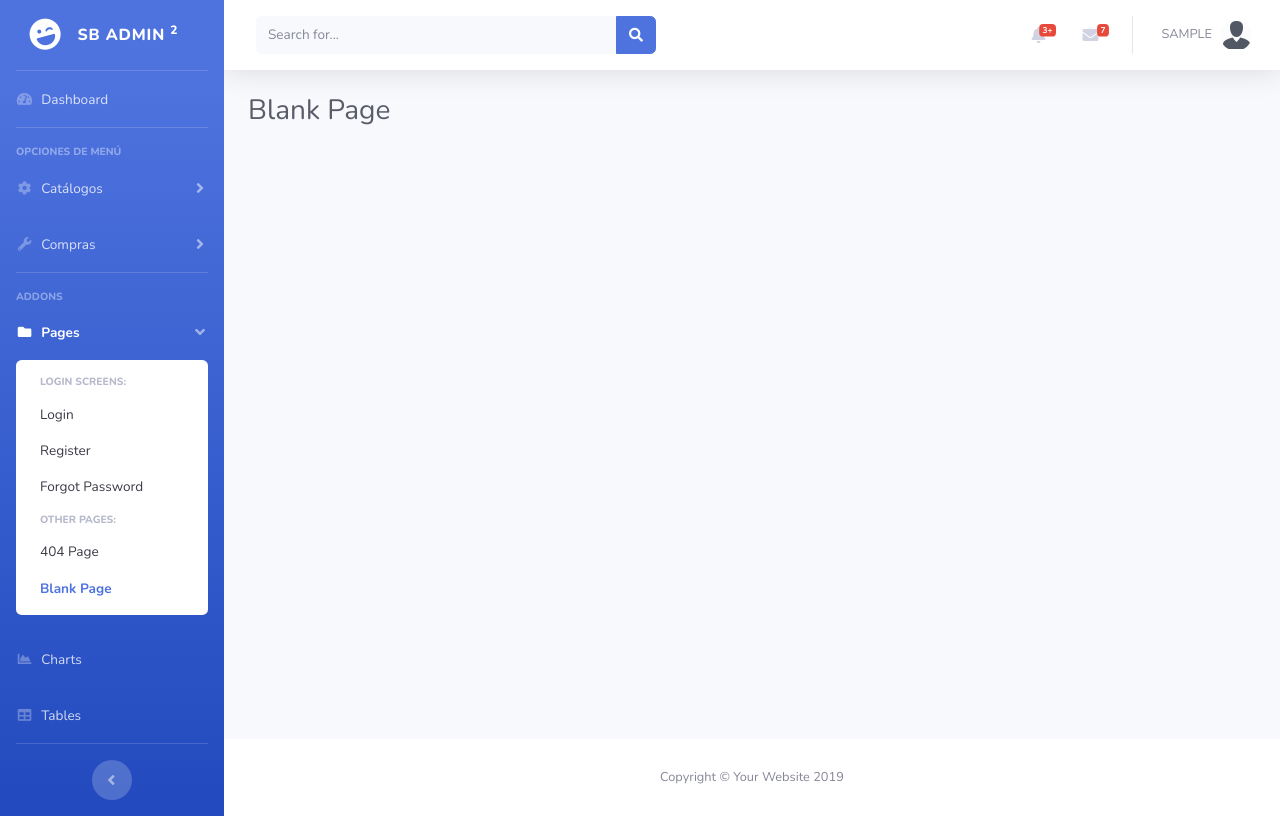
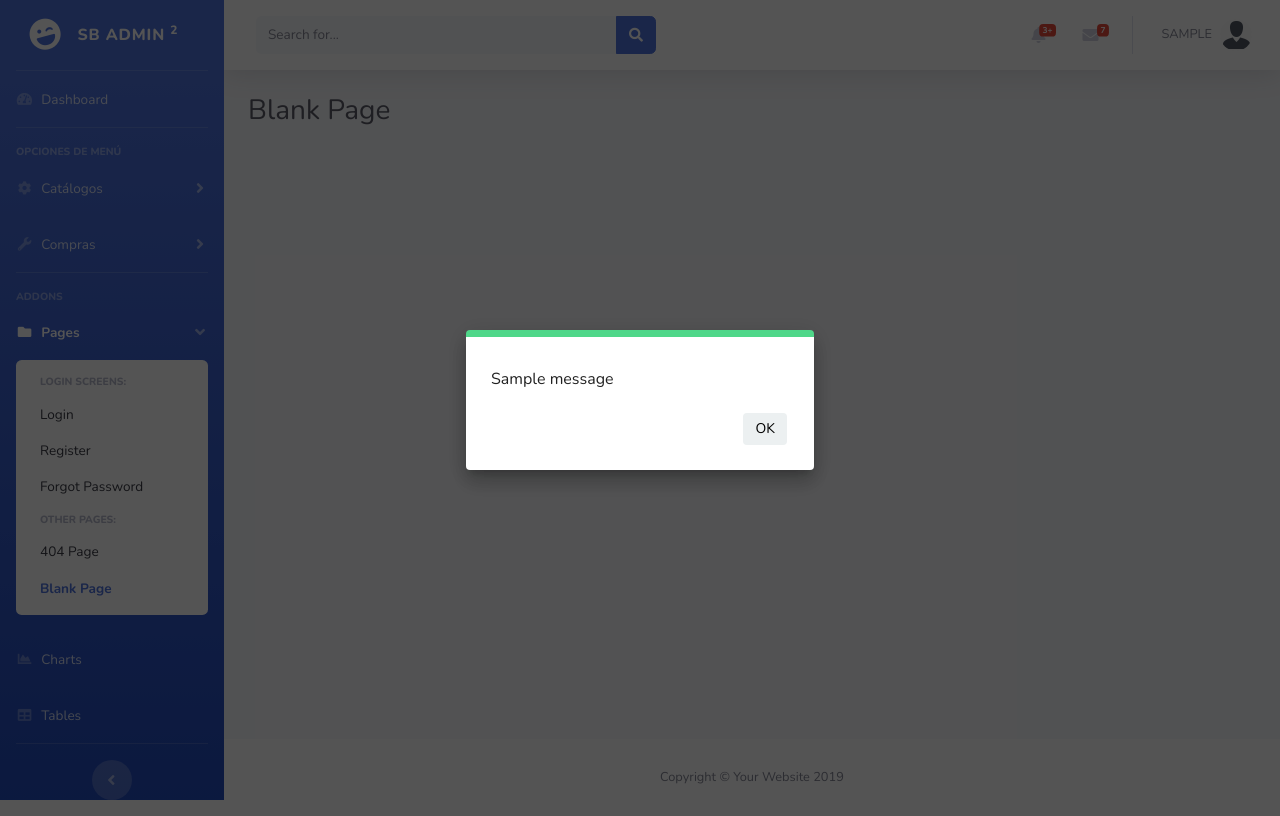
Before and after one commit to Owncreed93/django-facturacion, a Django app: page / in a window 1280 px wide. Run offline with Django 3.2, Linux system fonts and the light colour scheme; a user stored in the database is signed in; tables that the repository leaves empty hold one stand-in row (values such as "Sample post"); one stand-in notice (Sample message) is shown; some libraries are stand-ins or nearby versions.

Commit message:
anadidos mensajes con SuccessMessageMixing

```diff
--- a/app/templates/base/base.html
+++ b/app/templates/base/base.html
@@ -446,6 +446,16 @@
       }
 
       function mensaje(msg, color='green'){
+        if (color == 'success') {
+          color = 'green'
+        }
+        if (color == 'error') {
+          color = 'red'
+        }
+        if (color == 'warning'){
+          color = 'orange'
+        }
+
         $.alert({
           title : '',
           theme: 'material',
@@ -455,6 +465,13 @@
         })
       }
 
+      {% if messages %}
+        {% for message in messages  %}
+          console.log("{{ message.tags }}")
+          mensaje("{{ message }}", "{{ message.tags }}")
+        {% endfor %}
+      {% endif %}
+
     </script>
   {% endblock control_modal %}
 
```
Also changed, not shown: app/inv/views.py (+15 -7 lines).
